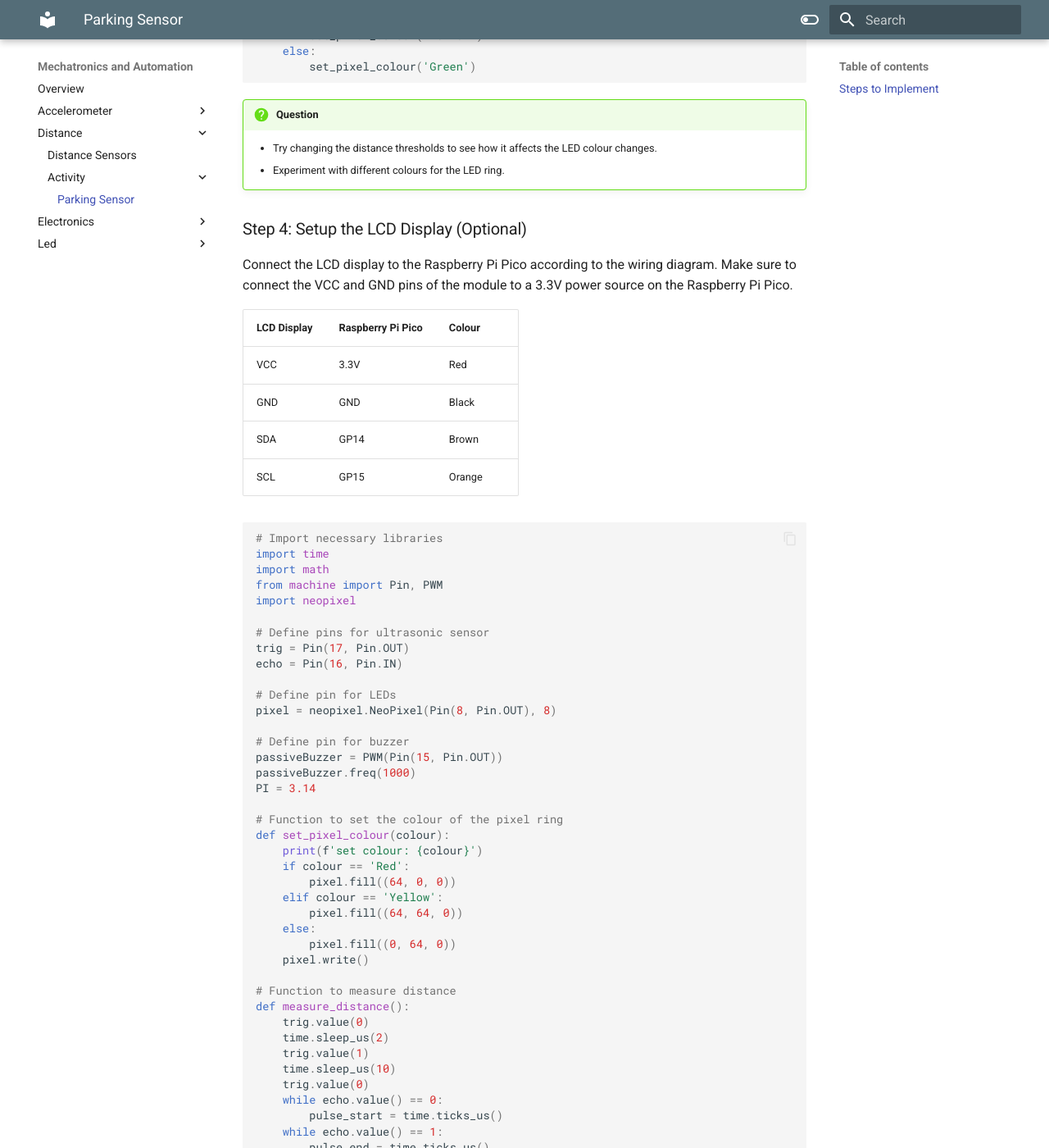
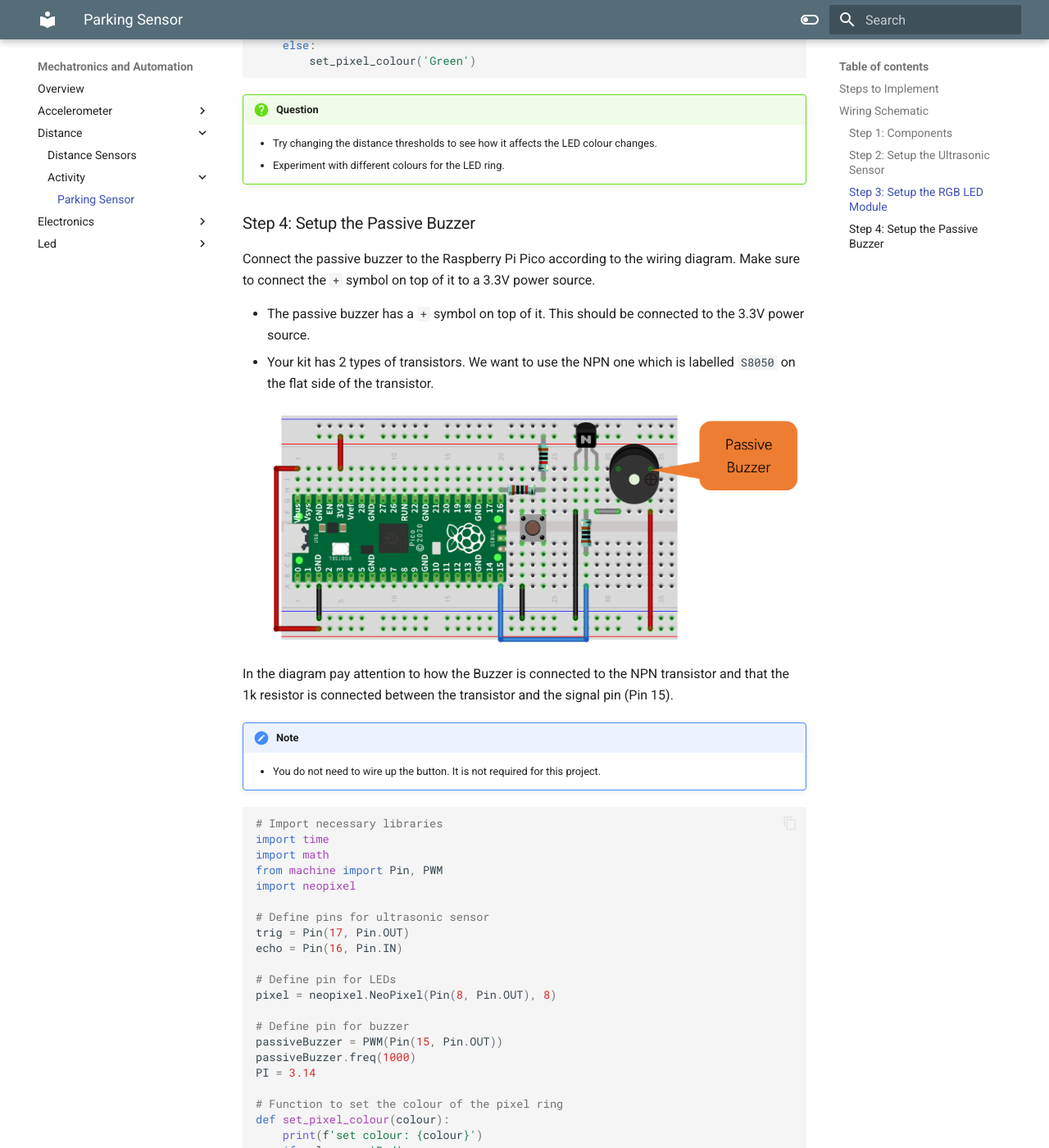
Before and after one commit to KillarneyHeightsHS/Raspberry-Pi-Pico-BaseCode, an MkDocs documentation site: the page built from docs/distance/activity/distance_monitor.md, in a window 1280 px wide and 1400 px high, scrolled down 4193 px. Shown: the whole window at 82% size. Built offline with MkDocs 1.6.1 and Material for MkDocs 9.7.7, drawn with Linux system fonts in a browser that asks for light colours; nearby versions of some CDN libraries; library files that are not in the unit come from our copies.

Commit message:
more details for parking sensor

````diff
--- a/docs/distance/activity/distance_monitor.md
+++ b/docs/distance/activity/distance_monitor.md
@@ -7,7 +7,7 @@ You have been approached to develop a parking sensor system for a car. The syste
 ## Steps to Implement
 This system is more complex than those done previously. We will build the system in stages and test each stage before moving on to the next. We will start by setting up the ultrasonic sensor and reading distance data from it.
 
-# Wiring Schematic
+## Wiring Schematic
 
 ![Wiring Schematic](./images/wiring_parking_sensor.png){ width=400}
 
@@ -138,15 +138,18 @@ while True:
     - Experiment with different colours for the LED ring.
 
 
-### Step 4: Setup the LCD Display (Optional)
-Connect the LCD display to the Raspberry Pi Pico according to the wiring diagram. Make sure to connect the VCC and GND pins of the module to a 3.3V power source on the Raspberry Pi Pico.
+### Step 4: Setup the Passive Buzzer
+Connect the passive buzzer to the Raspberry Pi Pico according to the wiring diagram. Make sure to connect the `+` symbol on top of it to a 3.3V power source.
 
-| LCD Display | Raspberry Pi Pico | Colour |
-|-------------|-------------------| ---|
-| VCC         | 3.3V              | Red |
-| GND         | GND               | Black |
-| SDA         | GP14              | Brown |
-| SCL         | GP15              | Orange |
+- The passive buzzer has a `+` symbol on top of it. This should be connected to the 3.3V power source.
+- Your kit has 2 types of transistors. We want to use the NPN one which is labelled `S8050` on the flat side of the transistor.
+
+![Buzzer Wiring](./images/wiring_buzzer.png)
+
+In the diagram pay attention to how the Buzzer is connected to the NPN transistor and that the 1k resistor is connected between the transistor and the signal pin (Pin 15).
+
+!!! Note
+    - You do not need to wire up the button. It is not required for this project.
 
 ```python
 # Import necessary libraries
````
Also changed, not shown: docs/distance/activity/images/wiring_buzzer.png (added).
